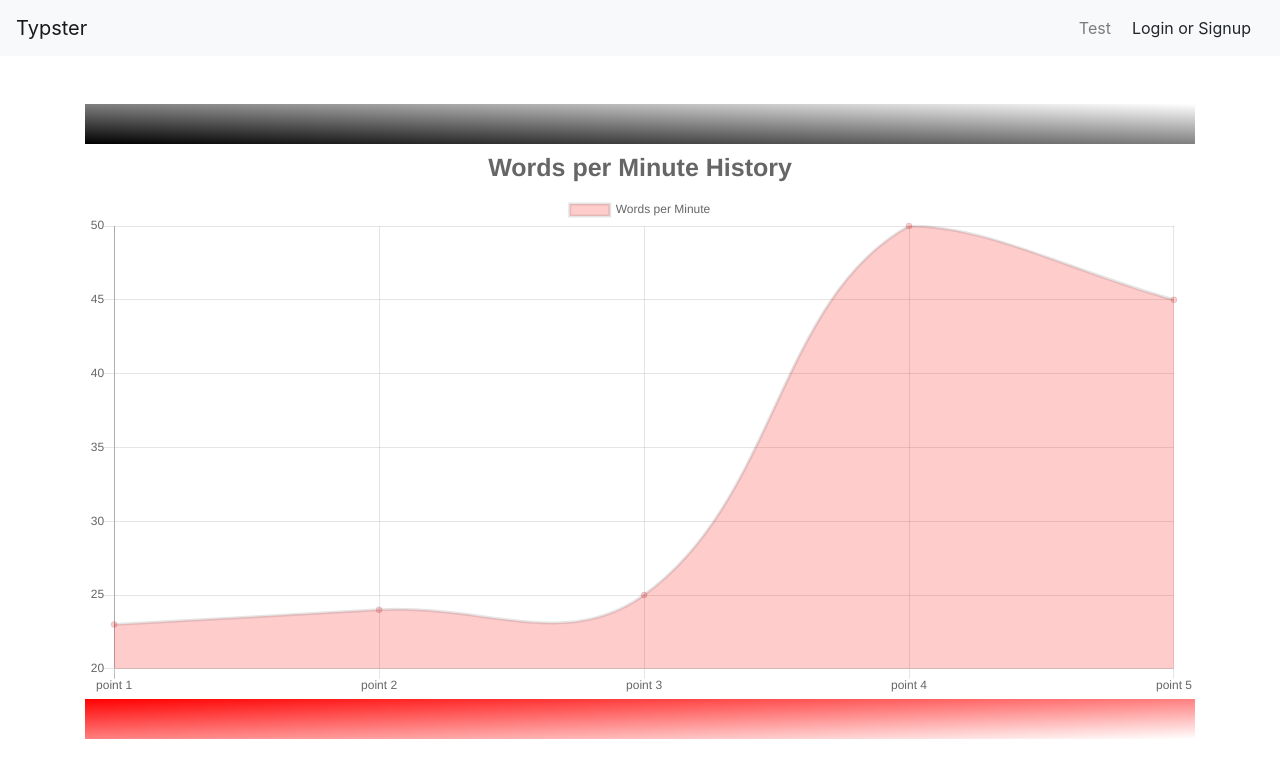
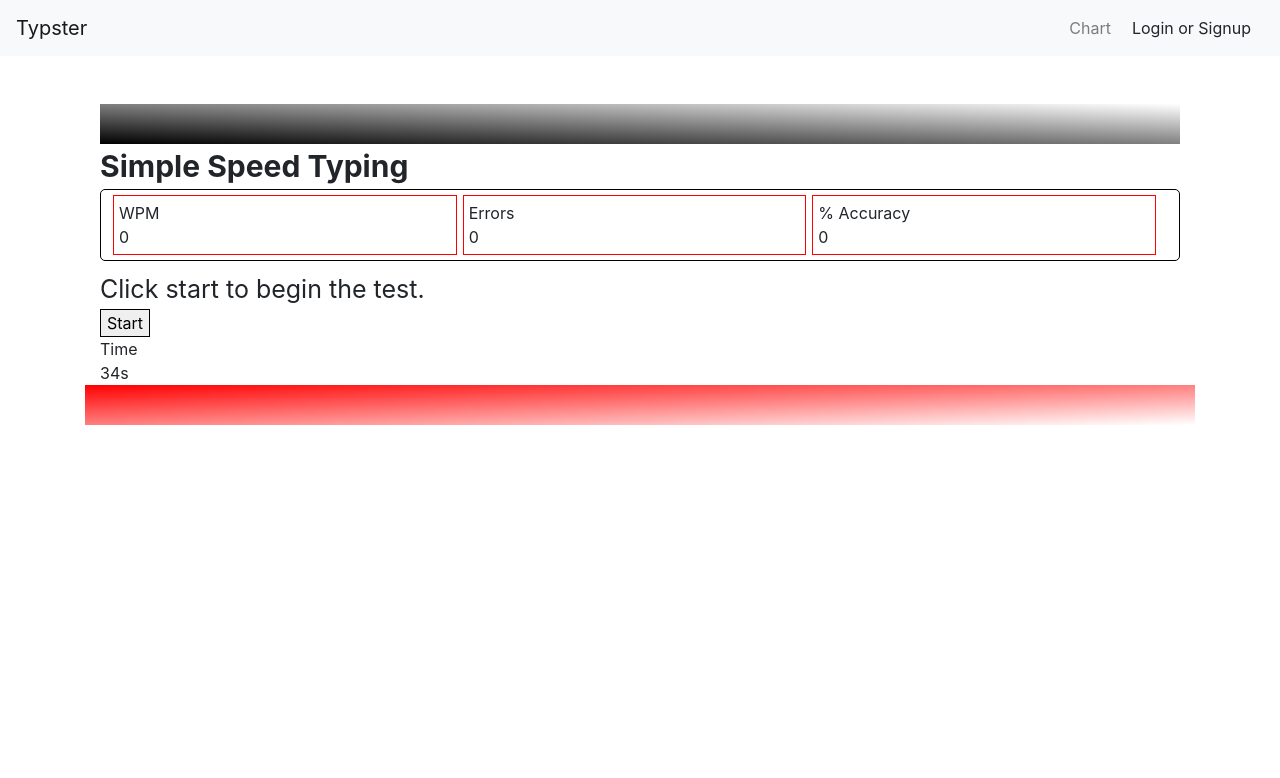
Before and after one commit to dannyhoover/Typester, a React (Create React App) app in the folder client/: page / in a window 1280 px wide. Shown: the top 778 px of the page. Built offline with nearby package versions, Linux system fonts and the light colour scheme.

Commit message:
Brought test page to front page and moved chart to a link

```diff
--- a/client/src/App.js
+++ b/client/src/App.js
@@ -7,6 +7,8 @@ import {UserContext} from "./contexts";
 import Header from "./components/Header";
 
 import {IndexPage, TestPage} from "./pages";
+
+import Chart from "./components/Chart"
 
 import API from "./util/API";
 
@@ -24,15 +26,15 @@ function App() {
   return (
     <UserContext.Provider value={{user}}>
       <Header>
-        <NavLink className="nav-link" to="/test" exact>Test</NavLink>
+        <NavLink className="nav-link" to="/chart" exact>Chart</NavLink>
       </Header>
       <div className="container mt-5">
         <Switch>
           <Route path="/" exact>
+            <TestPage />
+          </Route>
+          <Route path="/chart" exact>
             <IndexPage />
-          </Route>
-          <Route path="/test" exact>
-            <TestPage />
           </Route>
           <Route path="*">
             <Redirect to="/" />
```
Also changed, not shown: client/src/components/Main/index.js (deleted, +0 -11 lines), client/src/components/Route/route.js (deleted), 1 other file (tests, documents, lock files or other folders).
